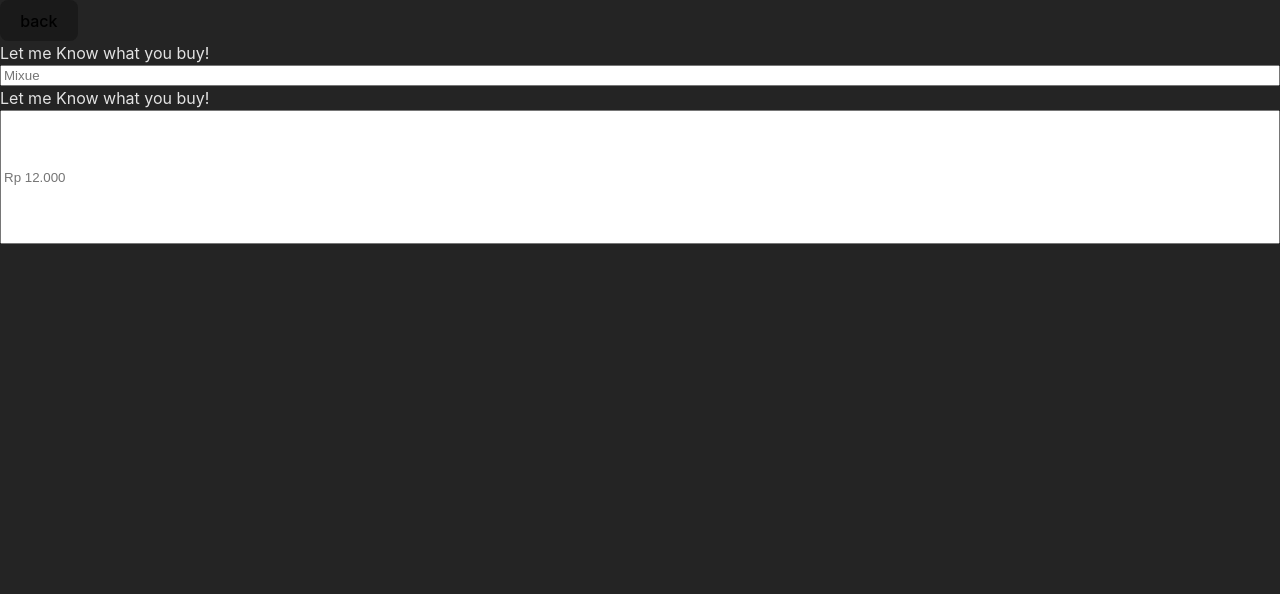
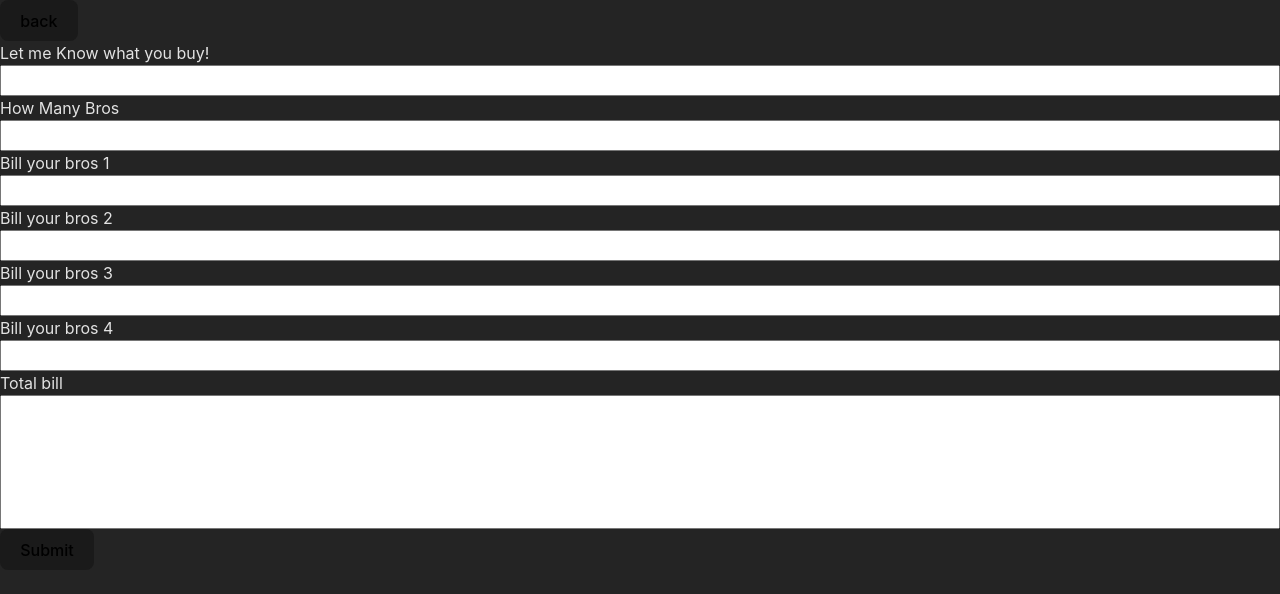
Before and after one commit to ridhorayputraa/split-bros, a React (Vite) app: page / in a window 1280 px wide. Shown: the top 594 px of the page. Built offline with nearby package versions, Linux system fonts and the light colour scheme.

Commit message:
ubah split

```diff
--- a/src/page/Split.jsx
+++ b/src/page/Split.jsx
@@ -6,17 +6,54 @@
       <button>back</button>
       <div style={{ display: "flex", flexDirection: "column" }}>
         <label htmlFor="merchant">Let me Know what you buy!</label>
-        <input id="merchant" placeholder="Mixue" />
+        <input
+          readOnly
+          style={{ height: "25px" }}
+          id="merchant"/>
       </div>
       <div style={{ display: "flex", flexDirection: "column" }}>
-        <label htmlFor="merchant">Let me Know what you buy!</label>
+        <label htmlFor="merchant">How Many Bros </label>
+        <input
+          readOnly
+          style={{ height: "25px" }}
+          id="merchant" />
+      </div>
+      <div style={{ display: "flex", flexDirection: "column" }}>
+        <label htmlFor="merchant">Bill your bros 1 </label>
+        <input
+          readOnly
+          style={{ height: "25px" }}
+          id="merchant" />
+      </div>
+      <div style={{ display: "flex", flexDirection: "column" }}>
+        <label htmlFor="merchant">Bill your bros 2 </label>
+        <input
+          readOnly
+          style={{ height: "25px" }}
+          id="merchant" />
+      </div>
+      <div style={{ display: "flex", flexDirection: "column" }}>
+        <label htmlFor="merchant">Bill your bros 3 </label>
+        <input
+          readOnly
+          style={{ height: "25px" }}
+          id="merchant" />
+      </div>
+      <div style={{ display: "flex", flexDirection: "column" }}>
+        <label htmlFor="merchant">Bill your bros 4 </label>
+        <input
+          readOnly
+          style={{ height: "25px" }}
+          id="merchant" />
+      </div>
+      <div style={{ display: "flex", flexDirection: "column" }}>
+        <label htmlFor="merchant">Total bill </label>
         <input
           readOnly
           style={{ height: "128px" }}
-          id="merchant"
-          placeholder="Rp 12.000"
-        />
+          id="merchant" />
       </div>
+    <button>Submit</button>
     </>
   );
 }
```
